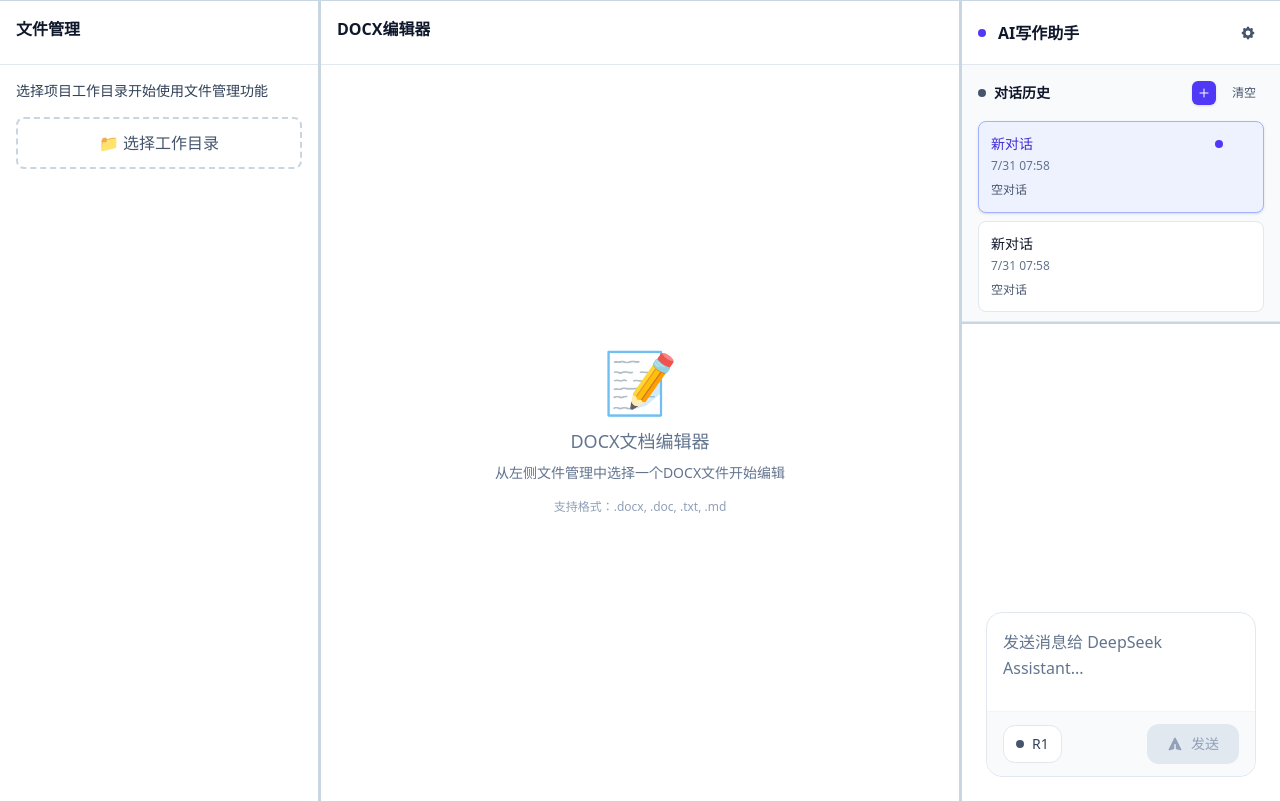
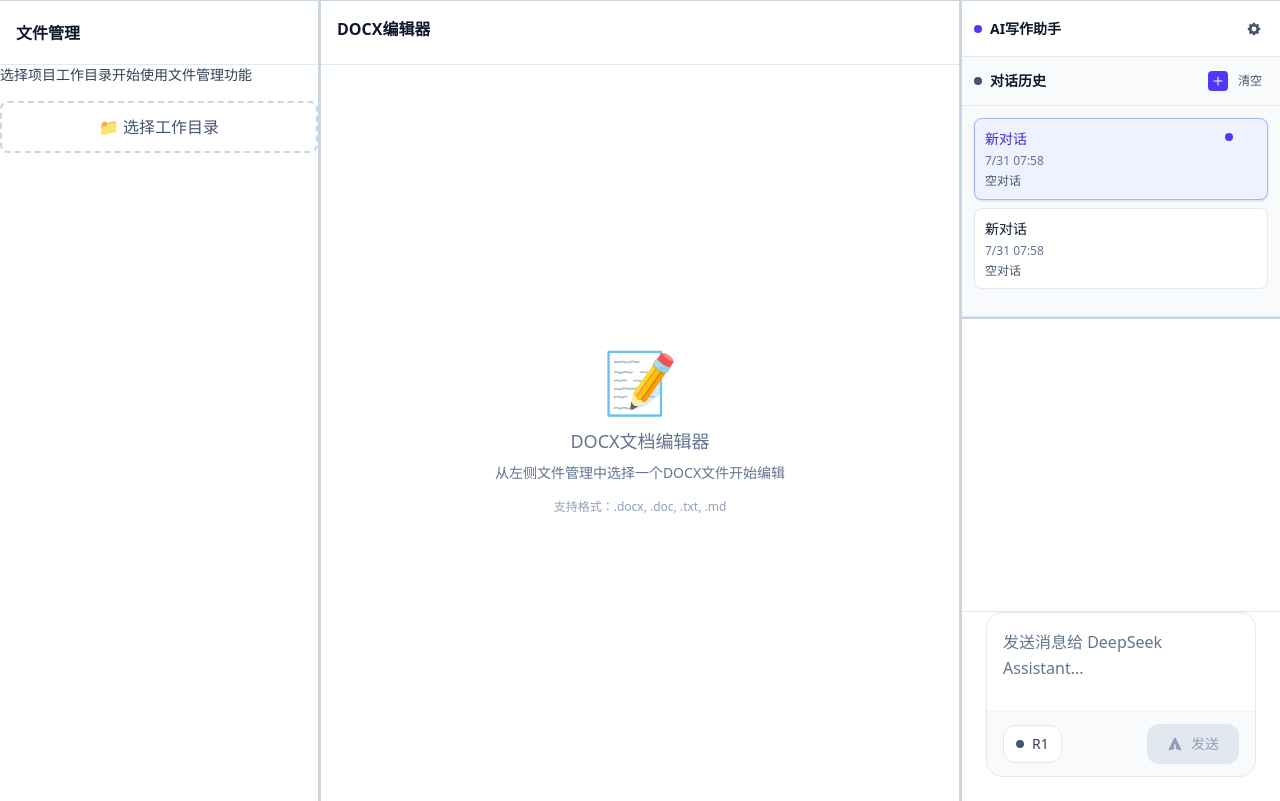
Before and after one commit to afigzb/windowAIChat, a React (Vite) app: page / in a window 1280 px wide. Built offline with nearby package versions, Linux system fonts and the light colour scheme.

Commit message:
响应式样式优化

```diff
--- a/src/chat/ChatPanel.tsx
+++ b/src/chat/ChatPanel.tsx
@@ -101,7 +101,7 @@ export function ChatPanel({
   }
 
   return (
-    <div className="bg-slate-50 border-l border-slate-300 flex flex-col h-full">
+    <div className="bg-slate-50 border-l border-slate-300 flex flex-col h-full min-w-0">
       {/* 设置侧边栏 */}
       <AISettings
         config={config}
@@ -110,16 +110,18 @@ export function ChatPanel({
         isOpen={showSettings}
       />
 
-      {/* AI区域标题 */}
-      <div className="p-4 h-16 border-b border-slate-200 bg-white">
-        <div className="flex items-center justify-between min-w-0">
-          <div className="flex items-center gap-3 min-w-0 flex-1">
+      {/* AI区域标题 - 固定高度，不换行 */}
+      <header className="flex-shrink-0 px-3 py-2 h-14 border-b border-slate-200 bg-white">
+        <div className="flex items-center justify-between h-full min-w-0 gap-2">
+          <div className="flex items-center gap-2 min-w-0 flex-1">
             <div className="w-2 h-2 bg-indigo-600 rounded-full flex-shrink-0"></div>
-            <h2 className="font-semibold text-slate-900 truncate" title="AI写作助手">AI写作助手</h2>
+            <h2 className="font-semibold text-slate-900 text-sm whitespace-nowrap overflow-hidden text-ellipsis" title="AI写作助手">
+              AI写作助手
+            </h2>
           </div>
           <button
             onClick={() => setShowSettings(!showSettings)}
-            className={`p-2 rounded-lg transition-all duration-200 flex-shrink-0 ${
+            className={`p-1.5 rounded-md transition-all duration-200 flex-shrink-0 ${
               showSettings
                 ? 'bg-indigo-600 text-white shadow-sm'
                 : 'text-slate-600 hover:text-indigo-600 hover:bg-slate-50'
@@ -131,27 +133,30 @@ export function ChatPanel({
             </svg>
           </button>
         </div>
-      </div>
+      </header>
 
       {/* AI区域内容 - 垂直分割 */}
-      <PanelGroup direction="vertical" className="flex-1">
+      <PanelGroup direction="vertical" className="flex-1 min-h-0">
         {/* 对话历史区域 */}
         <Panel defaultSize={35}>
-          <div className="bg-slate-50 border-b border-slate-200 overflow-y-auto h-full">
-            <div className="p-4">
-              <div className="flex items-center justify-between mb-4">
-                <div className="flex items-center gap-2">
-                  <div className="w-2 h-2 bg-slate-600 rounded-full"></div>
-                  <h3 className="text-sm font-semibold text-slate-900">对话历史</h3>
+          <div className="bg-slate-50 border-b border-slate-200 h-full flex flex-col min-w-0">
+            {/* 对话历史标题栏 - 固定高度 */}
+            <header className="flex-shrink-0 p-3 border-b border-slate-200">
+              <div className="flex items-center justify-between min-w-0">
+                <div className="flex items-center gap-2 min-w-0 flex-1">
+                  <div className="w-2 h-2 bg-slate-600 rounded-full flex-shrink-0"></div>
+                  <h3 className="text-sm font-semibold text-slate-900 whitespace-nowrap overflow-hidden text-ellipsis">
+                    对话历史
+                  </h3>
                 </div>
-                <div className="flex items-center gap-2">
+                <div className="flex items-center gap-1 flex-shrink-0 ml-2">
                   <button
                     onClick={() => {
                       const newId = conversationHistory.createNewConversation(currentMode)
                       setCurrentConversationId(newId)
                       conversationActions.updateConversationTree(new Map(), [])
                     }}
-                    className="p-1.5 bg-indigo-600 text-white rounded-md hover:bg-indigo-700 transition-colors shadow-sm"
+                    className="p-1 bg-indigo-600 text-white rounded hover:bg-indigo-700 transition-colors"
                     title="新建对话"
                   >
                     <svg className="w-3 h-3" fill="none" stroke="currentColor" viewBox="0 0 24 24">
@@ -167,14 +172,17 @@ export function ChatPanel({
                         conversationActions.updateConversationTree(new Map(), [])
                       }
                     }}
-                    className="text-xs text-slate-600 hover:text-slate-900 px-2 py-1 rounded hover:bg-white transition-colors"
+                    className="text-xs text-slate-600 hover:text-slate-900 px-1.5 py-1 rounded hover:bg-white transition-colors whitespace-nowrap"
+                    title="清空所有对话"
                   >
                     清空
                   </button>
                 </div>
               </div>
+            </header>
 
-              {/* 历史对话列表 */}
+            {/* 对话列表区域 - 可滚动 */}
+            <div className="flex-1 overflow-y-auto p-3">
               <div className="space-y-2">
                 {conversationHistory.conversations.length === 0 ? (
                   <div className="text-center py-8 text-slate-500 text-sm">
@@ -191,9 +199,9 @@ export function ChatPanel({
                     })
 
                     return (
-                      <div
+                      <article
                         key={conv.id}
-                        className={`group rounded-lg border transition-all duration-200 ${
+                        className={`group rounded-lg border transition-all duration-200 min-w-0 ${
                           isActive
                             ? 'bg-indigo-50 border-indigo-300 shadow-sm'
                             : 'bg-white border-slate-200 hover:border-indigo-300 hover:shadow-sm'
@@ -209,27 +217,29 @@ export function ChatPanel({
                               }
                             }
                           }}
-                          className="p-3 cursor-pointer flex items-start justify-between"
+                          className="p-2.5 cursor-pointer flex items-start min-w-0"
                         >
-                          <div className="flex-1 min-w-0">
-                            <div className={`text-sm font-medium truncate ${
+                          <div className="flex-1 min-w-0 mr-2">
+                            <h4 className={`text-sm font-medium truncate mb-1 ${
                               isActive ? 'text-indigo-700' : 'text-slate-900 group-hover:text-indigo-700'
-                            }`}>
+                            }`} title={conv.title}>
                               {conv.title}
-                            </div>
-                            <div className="text-xs text-slate-500 mt-1">{timeStr}</div>
-                            <div className="text-xs text-slate-600 mt-1.5 leading-relaxed truncate">
+                            </h4>
+                            <time className="text-xs text-slate-500 mb-1 whitespace-nowrap block" dateTime={new Date(conv.timestamp).toISOString()}>
+                              {timeStr}
+                            </time>
+                            <p className="text-xs text-slate-600 leading-relaxed line-clamp-2" title={conv.preview}>
                               {conv.preview}
-                            </div>
+                            </p>
                           </div>
-                          <div className="flex items-center gap-2 ml-2">
+                          <div className="flex items-start gap-1 flex-shrink-0">
                             {isActive && (
-                              <div className="w-2 h-2 bg-indigo-600 rounded-full"></div>
+                              <div className="w-2 h-2 bg-indigo-600 rounded-full mt-1"></div>
                             )}
                             <button
                               onClick={(e) => {
                                 e.stopPropagation()
-                                if (confirm(`确定要删除对话"${conv.title}"吗？`)) {
+                                if (confirm(`确定要删除对话“${conv.title}”吗？`)) {
                                   if (conv.id === currentConversationId) {
                                     const allConversations = conversationHistory.conversations
                                     const remaining = allConversations.filter(c => c.id !== conv.id)
@@ -264,7 +274,7 @@ export function ChatPanel({
                             </button>
                           </div>
                         </div>
-                      </div>
+                      </article>
                     )
                   })
                 )}
@@ -277,8 +287,8 @@ export function ChatPanel({
 
         {/* 当前对话区域 */}
         <Panel defaultSize={65}>
-          <div className="flex flex-col h-full">
-            <div className="flex-1 overflow-y-auto bg-white">
+          <div className="flex flex-col h-full min-w-0">
+            <div className="flex-1 overflow-y-auto bg-white min-h-0">
               <div className="space-y-0">
                 {activeNodes.map((node) => {
                   const branchNavigation = branchManager.getBranchNavigationForNode(node.id)
@@ -333,7 +343,7 @@ export function ChatPanel({
             </div>
 
             {/* AI输入区域 */}
-            <div className="bg-white">
+            <div className="bg-white border-t border-slate-200 flex-shrink-0">
               <ChatInputArea
                 value={conversationState.inputValue}
                 onChange={conversationActions.updateInputValue}
--- a/src/index.css
+++ b/src/index.css
@@ -26,6 +26,40 @@
 
 .scrollbar-thumb-slate-300::-webkit-scrollbar-thumb:hover {
   background-color: rgb(148 163 184);
+}
+
+/* 蓝色主题滚动条 */
+.scrollbar-thumb-blue-300::-webkit-scrollbar-thumb {
+  background-color: rgb(147 197 253);
+  border-radius: 3px;
+}
+
+.scrollbar-thumb-blue-300::-webkit-scrollbar-thumb:hover {
+  background-color: rgb(59 130 246);
+}
+
+.scrollbar-track-blue-100::-webkit-scrollbar-track {
+  background-color: rgb(219 234 254);
+  border-radius: 3px;
+}
+
+/* 多行文本截断 */
+.line-clamp-2 {
+  display: -webkit-box;
+  -webkit-line-clamp: 2;
+  -webkit-box-orient: vertical;
+  overflow: hidden;
+  word-break: break-word;
+  line-height: 1.3;
+}
+
+.line-clamp-3 {
+  display: -webkit-box;
+  -webkit-line-clamp: 3;
+  -webkit-box-orient: vertical;
+  overflow: hidden;
+  word-break: break-word;
+  line-height: 1.3;
 }
 
 .scrollbar-track-slate-100::-webkit-scrollbar-track {
--- a/src/writing/WritingPage.tsx
+++ b/src/writing/WritingPage.tsx
@@ -175,12 +175,12 @@ export default function WritingPage() {
             {/* 左侧：功能模块面板 */}
             <Panel defaultSize={25}>
               <div className="bg-white border-r border-slate-300 flex flex-col h-full">
-                <div className="p-4 h-16 border-b border-slate-200">
-                  <h2 className="font-semibold text-slate-900">
+                <div className="p-4 h-16 border-b border-slate-200 flex items-center">
+                  <h2 className="font-semibold text-slate-900 whitespace-nowrap overflow-hidden text-ellipsis">
                     文件管理
                   </h2>
                 </div>
-                            <div className="flex-1 overflow-y-auto p-4">
+                <div className="flex-1 overflow-hidden">
               <FileTreePanel
                 selectedFile={selectedFile}
                 selectedFiles={selectedFiles}
--- a/src/writing/components/FileTreeNode.tsx
+++ b/src/writing/components/FileTreeNode.tsx
@@ -108,20 +108,24 @@ export function FileTreeNode({
           </span>
         )}
         {!node.isDirectory && (
-          <div className="relative">
+          <div className="relative group/checkbox">
             <input
               type="checkbox"
               checked={isFileSelected}
               onChange={handleCheckboxChange}
               onClick={(e) => e.stopPropagation()} // 防止触发父元素的点击事件
               disabled={isLoading}
-              className={`w-4 h-4 text-indigo-600 bg-gray-100 border-gray-300 rounded focus:ring-indigo-500 focus:ring-2 ${isLoading ? 'opacity-50' : ''}`}
+              className={`w-4 h-4 text-indigo-600 bg-gray-100 border-gray-300 rounded focus:ring-indigo-500 focus:ring-2 transition-all duration-150 ${isLoading ? 'opacity-50' : 'hover:border-indigo-400'} ${isFileSelected ? 'scale-105' : ''}`}
               title={isLoading ? '文件内容加载中...' : '选择此文件用于AI对话'}
             />
             {isLoading && (
               <div className="absolute inset-0 flex items-center justify-center pointer-events-none">
                 <div className="w-3 h-3 border-2 border-indigo-600 border-t-transparent rounded-full animate-spin"></div>
               </div>
+            )}
+            {/* 选中状态指示器 */}
+            {isFileSelected && !isLoading && (
+              <div className="absolute -top-0.5 -right-0.5 w-2 h-2 bg-green-500 rounded-full animate-pulse"></div>
             )}
           </div>
         )}
```
Also changed, not shown: src/writing/components/FileTreePanel.tsx (+76 -55 lines).
